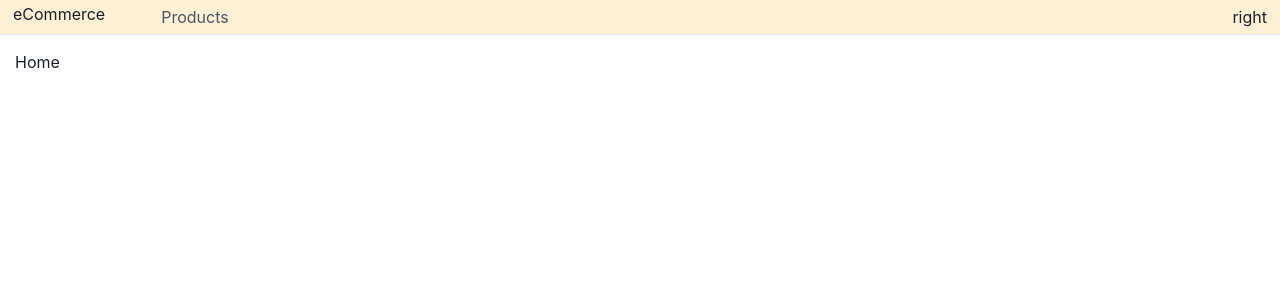
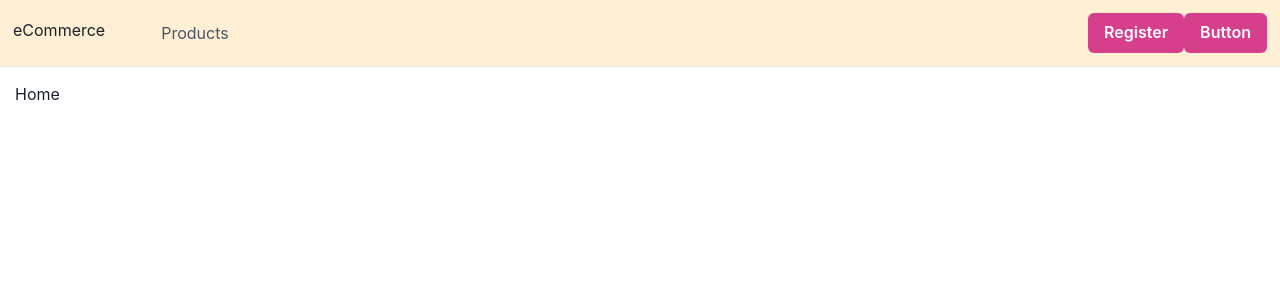
Before and after one commit to GokalpAvcu/e-Commerce-app, a React (Create React App) app in the folder client/: page / in a window 1280 px wide. Shown: the top 300 px of the page. Built offline with nearby package versions, Linux system fonts and the light colour scheme.

Commit message:
add navbar

```diff
--- a/client/src/components/Navbar/index.jsx
+++ b/client/src/components/Navbar/index.jsx
@@ -1,5 +1,6 @@
-import styles from "./styles.module.css"
-import {Link} from "react-router-dom";
+import styles from "./styles.module.css";
+import { Link } from "react-router-dom";
+import { Button, ButtonGroup } from "@chakra-ui/react";
 
 function Navbar() {
   return (
@@ -14,12 +15,13 @@ function Navbar() {
             <Link to="/">Products</Link>
           </li>
         </ul>
-
-
       </div>
-   <div className="right">right</div>
+      <div className="right">
+        <Button colorScheme="pink">Register</Button>
+        <Button colorScheme='pink'>Button</Button>
+      </div>
     </nav>
-  )
+  );
 }
 
-export default Navbar
+export default Navbar;
--- a/client/src/components/Navbar/styles.module.css
+++ b/client/src/components/Navbar/styles.module.css
@@ -7,6 +7,7 @@
   align-items: center;
   background-color: papayawhip;
   display: flex;
+  align-items: center;
 }
 
 .nav .left {
```
Lines whose indentation alone changed are shown as unchanged.
